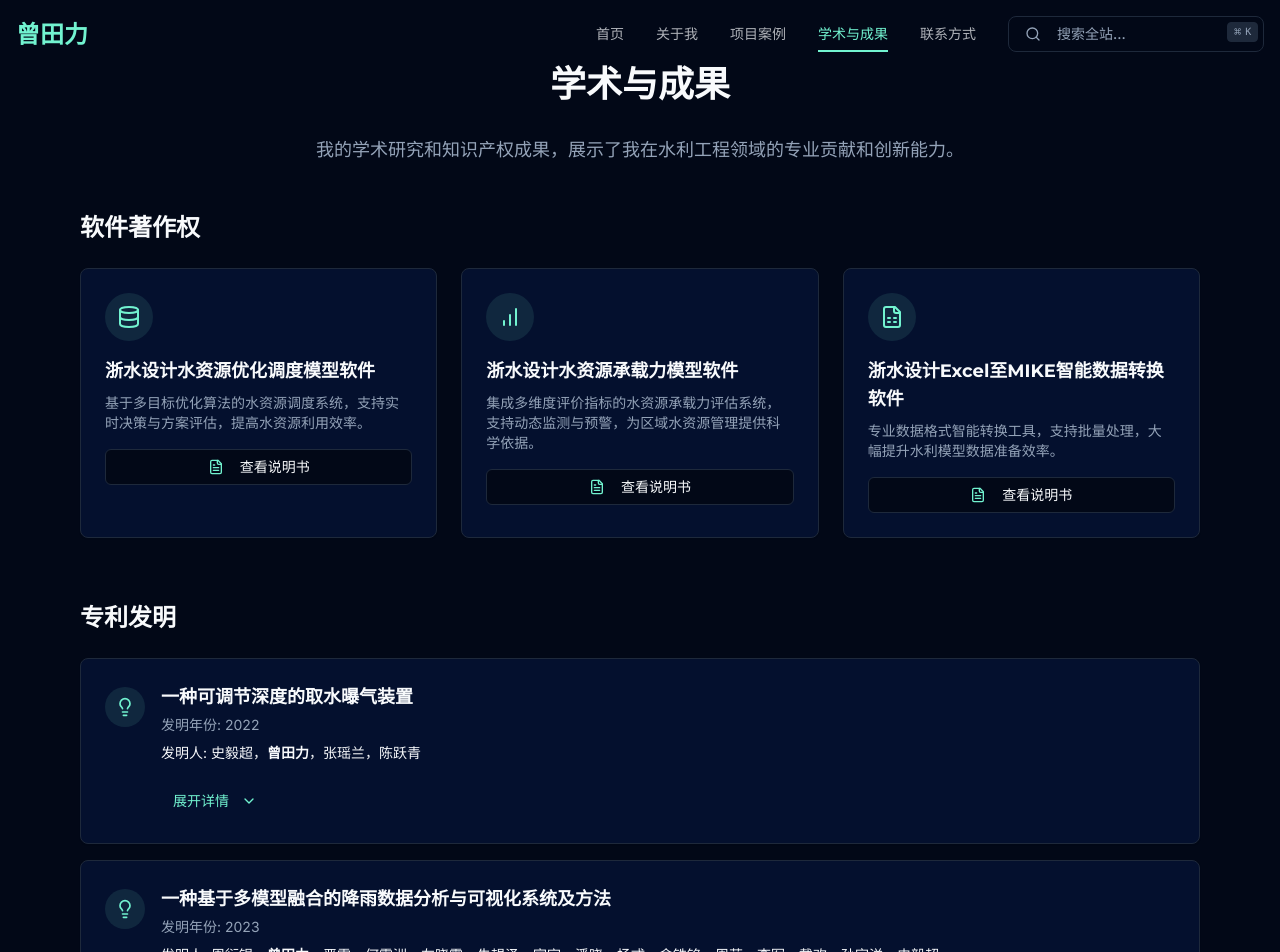
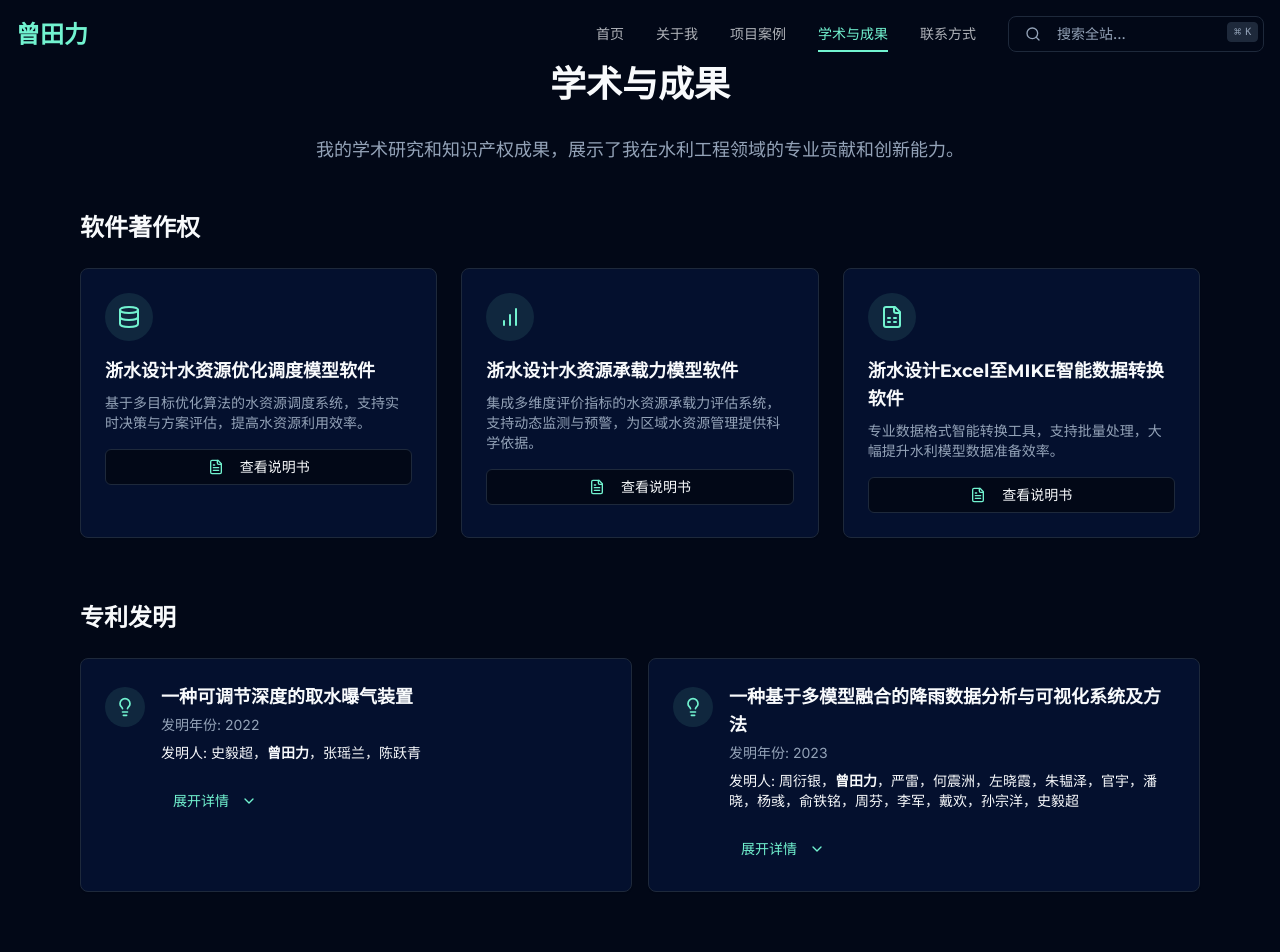
Before and after one commit to zengtianli/web, a Next.js app: page /research in a window 1280 px wide. Shown: the top 952 px of the page. Built offline with nearby package versions, Linux system fonts and the light colour scheme.

Commit message:
feat: 根据卡片数量动态调整网格布局列数

```diff
--- a/components/academic-papers.tsx
+++ b/components/academic-papers.tsx
@@ -66,6 +66,13 @@ export default function AcademicPapers({ data = defaultPapersData }: AcademicPap
     threshold: 0.1,
   })
 
+  // 根据items数量确定每行显示的卡片数
+  const getGridCols = (itemCount: number) => {
+    if (itemCount % 3 === 0) return "md:grid-cols-3"
+    if (itemCount % 2 === 0) return "md:grid-cols-2"
+    return "md:grid-cols-3" // 默认为3列
+  }
+
   const toggleExpand = (index: number) => {
     setPapersList(papersList.map((paper, i) => (i === index ? { ...paper, expanded: !paper.expanded } : paper)))
   }
@@ -74,7 +81,7 @@ export default function AcademicPapers({ data = defaultPapersData }: AcademicPap
     <section>
       <h2 className="text-2xl font-bold mb-6">{data.title}</h2>
 
-      <div ref={ref} className="space-y-4">
+      <div ref={ref} className={`grid grid-cols-1 ${getGridCols(data.items.length)} gap-4`}>
         {papersList.map((paper: PaperWithState, index: number) => (
           <Card
             key={index}
--- a/components/awards.tsx
+++ b/components/awards.tsx
@@ -57,11 +57,18 @@ export default function Awards({ data = defaultAwardsData }: AwardsProps) {
     threshold: 0.1,
   })
 
+  // 根据items数量确定每行显示的卡片数
+  const getGridCols = (itemCount: number) => {
+    if (itemCount % 3 === 0) return "md:grid-cols-3"
+    if (itemCount % 2 === 0) return "md:grid-cols-2"
+    return "md:grid-cols-3" // 默认为3列
+  }
+
   return (
     <section>
       <h2 className="text-2xl font-bold mb-6">{data.title}</h2>
 
-      <div ref={ref} className="grid md:grid-cols-2 lg:grid-cols-3 gap-4">
+      <div ref={ref} className={`grid grid-cols-1 ${getGridCols(data.items.length)} gap-4`}>
         {data.items.map((award: { title: string; year: string; organization: string; note?: string }, index: number) => (
           <Card
             key={index}
--- a/components/patents.tsx
+++ b/components/patents.tsx
@@ -46,6 +46,13 @@ export default function Patents({ data = defaultPatentsData }: PatentsProps) {
     threshold: 0.1,
   })
 
+  // 根据items数量确定每行显示的卡片数
+  const getGridCols = (itemCount: number) => {
+    if (itemCount % 3 === 0) return "md:grid-cols-3"
+    if (itemCount % 2 === 0) return "md:grid-cols-2"
+    return "md:grid-cols-3" // 默认为3列
+  }
+
   const toggleExpand = (index: number) => {
     setPatentsList(patentsList.map((patent, i) => (i === index ? { ...patent, expanded: !patent.expanded } : patent)))
   }
@@ -54,7 +61,7 @@ export default function Patents({ data = defaultPatentsData }: PatentsProps) {
     <section>
       <h2 className="text-2xl font-bold mb-6">{data.title}</h2>
 
-      <div ref={ref} className="space-y-4">
+      <div ref={ref} className={`grid grid-cols-1 ${getGridCols(data.items.length)} gap-4`}>
         {patentsList.map((patent: PatentWithState, index: number) => (
           <Card
             key={index}
--- a/components/software-copyrights.tsx
+++ b/components/software-copyrights.tsx
@@ -50,11 +50,18 @@ export default function SoftwareCopyrights({ data = defaultSoftwareCopyrights }:
     threshold: 0.1,
   })
 
+  // 根据items数量确定每行显示的卡片数
+  const getGridCols = (itemCount: number) => {
+    if (itemCount % 3 === 0) return "md:grid-cols-3"
+    if (itemCount % 2 === 0) return "md:grid-cols-2"
+    return "md:grid-cols-3" // 默认为3列
+  }
+
   return (
     <section>
       <h2 className="text-2xl font-bold mb-6">{data.title}</h2>
 
-      <div ref={ref} className="grid md:grid-cols-3 gap-6">
+      <div ref={ref} className={`grid grid-cols-1 ${getGridCols(data.items.length)} gap-6`}>
         {data.items.map((software, index) => {
           // 获取图标组件
           const Icon = iconMap[software.icon as keyof typeof iconMap] || FileText;
```
